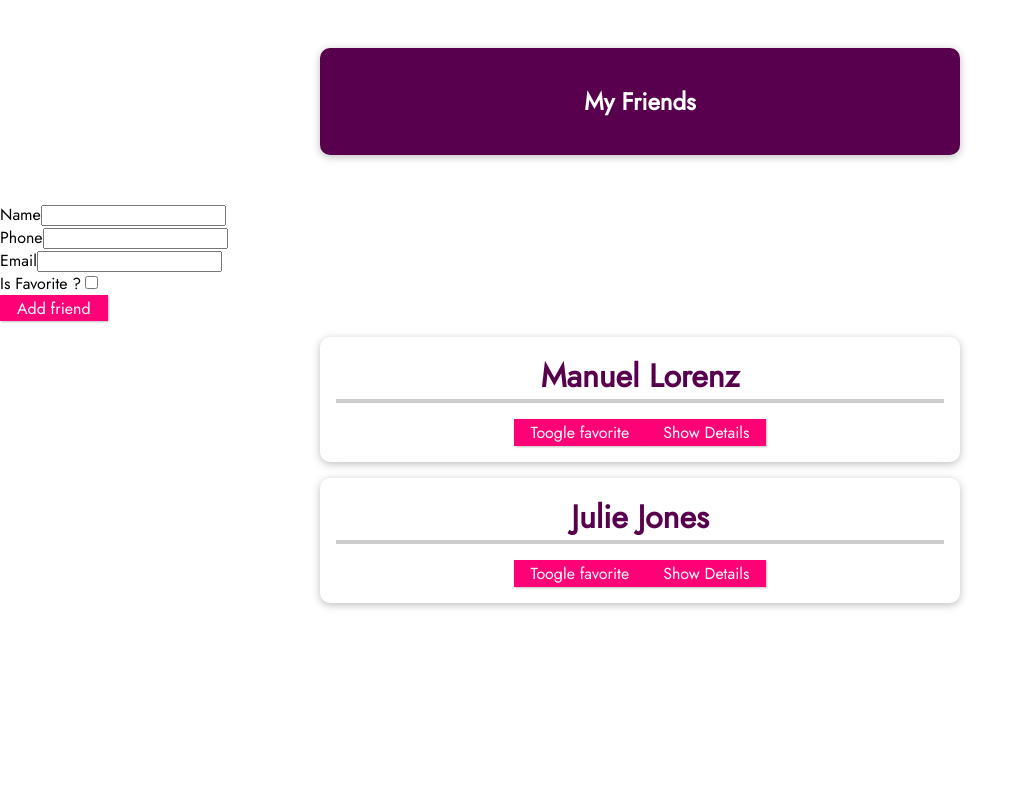
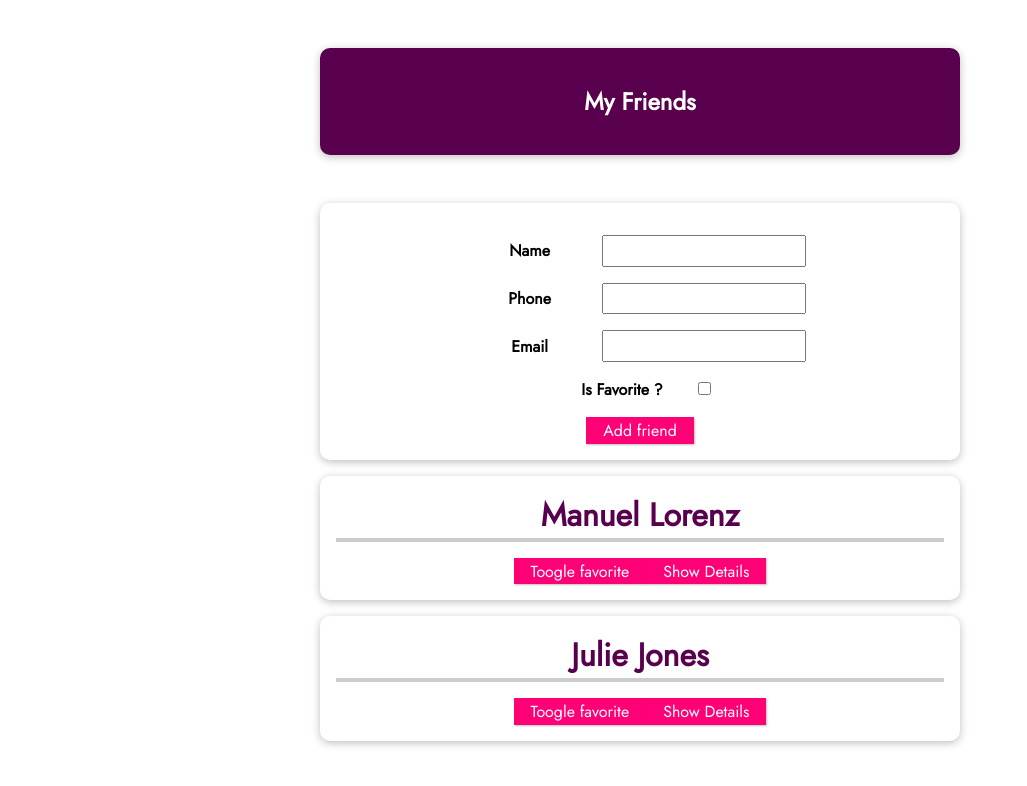
Before and after one commit to rpalvair/vue-formation, a Vue app in the folder vue-cli-01-a-new-vue-project/: page / in a window 1280 px wide. Shown: the top 786 px of the page, without its empty margins (0-1027 px from the left). Built offline with nearby package versions, Linux system fonts and the light colour scheme.

Commit message:
feat : Add css style

```diff
--- a/vue-cli-01-a-new-vue-project/src/components/FriendContact.vue
+++ b/vue-cli-01-a-new-vue-project/src/components/FriendContact.vue
@@ -78,7 +78,8 @@ header {
   list-style: none;
 }
 
-#app li {
+#app li,
+#app form  {
   box-shadow: 0 2px 8px rgba(0, 0, 0, 0.26);
   margin: 1rem auto;
   border-radius: 10px;
@@ -111,4 +112,18 @@ header {
   border-color: #ec3169;
   box-shadow: 1px 1px 4px rgba(0, 0, 0, 0.26);
 }
+
+#app input {
+  font: inherit;
+  padding: 0.15rem;
+}
+#app label {
+  font-weight: bold;
+  margin-right: 1rem;
+  width: 7rem;
+  display: inline-block;
+}
+#app form div {
+  margin: 1rem 0;
+}
 </style>
```
